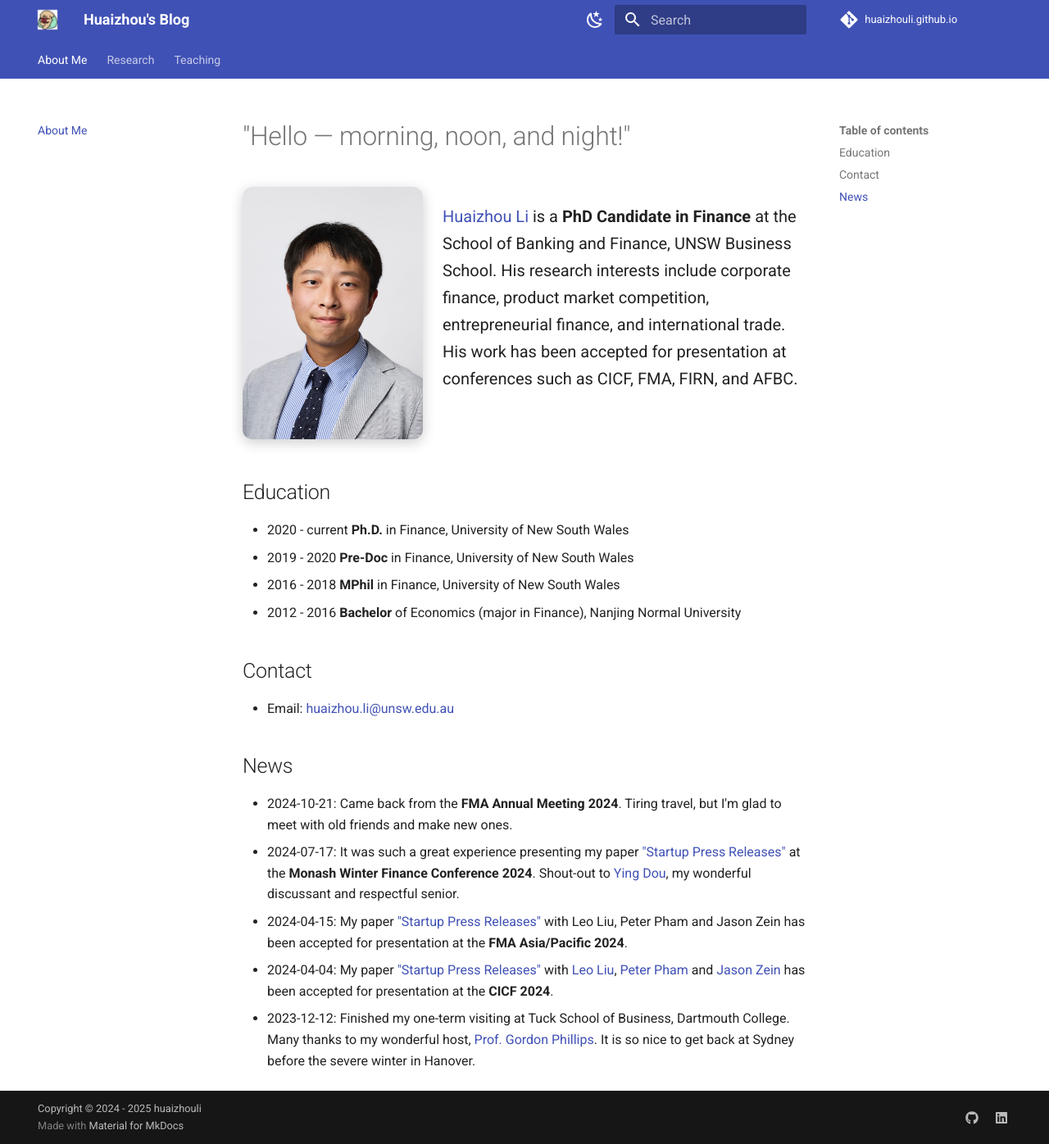
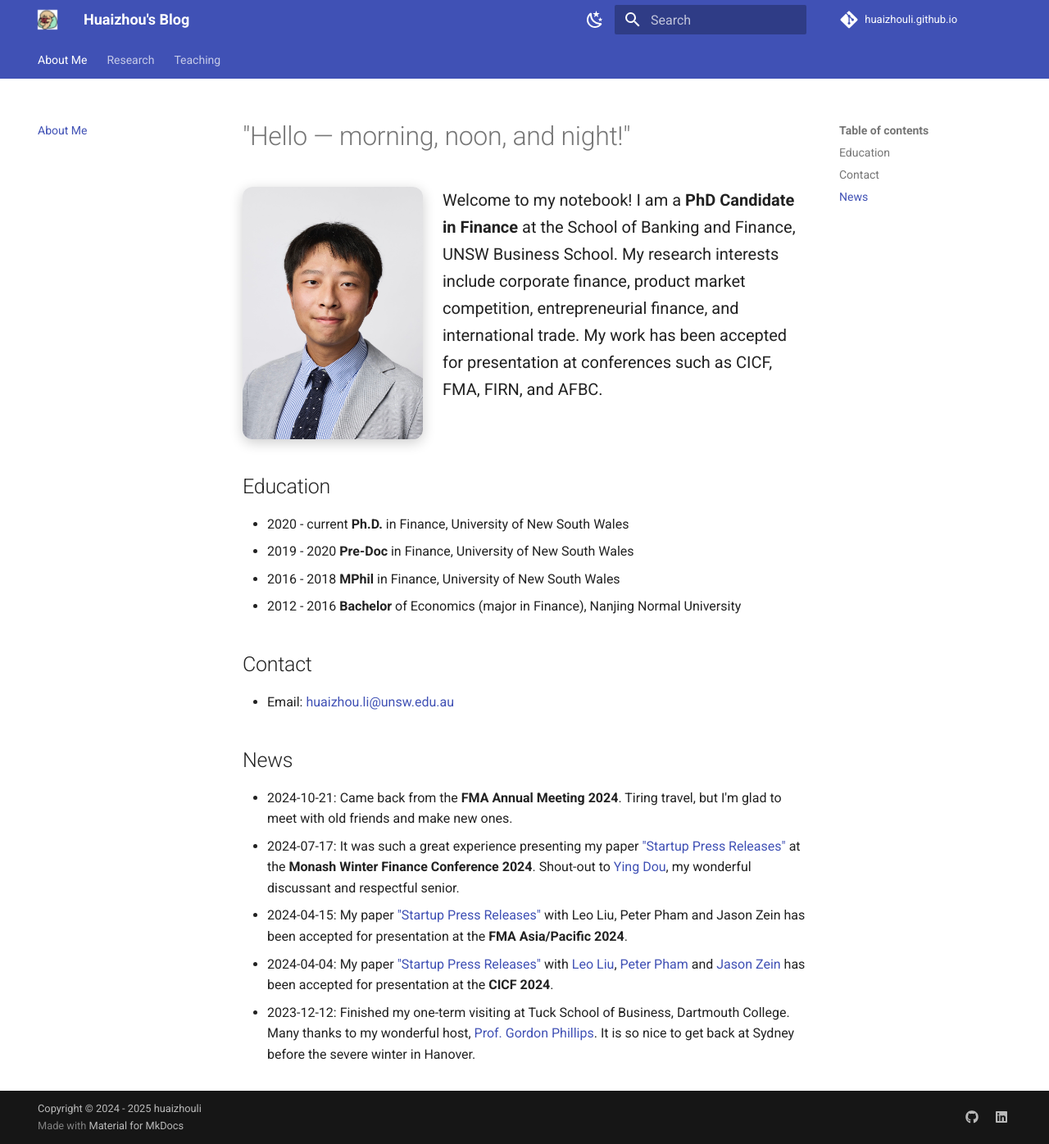
Before and after one commit to huaizhouli/huaizhouli.github.io, an MkDocs documentation site: the page built from docs/index.md, in a window 1280 px wide and 1396 px high. Shown: the whole window at 82% size. Built offline with MkDocs 1.6.1 and Material for MkDocs 9.7.7, drawn with Linux system fonts in a browser that asks for light colours; comment, search, counter and statistics services are not loaded.

Commit message:
Update index.md

```diff
--- a/docs/index.md
+++ b/docs/index.md
@@ -2,8 +2,8 @@
 
 <div style="display:flex; align-items:flex-start; gap:24px; margin-bottom:2rem; flex-wrap:nowrap;">
 
-  <!-- Photo (left, smaller) -->
-  <div style="flex:0 0 auto;">
+  <!-- Photo (left, smaller, aligned with text) -->
+  <div style="flex:0 0 auto; display:flex; align-items:flex-start;">
     <img
       src="images/selfie_v.jpeg"
       alt="Profile Photo"
@@ -12,11 +12,11 @@
   </div>
 
   <!-- Intro (right, default text size) -->
-  <div style="flex:1 1 auto; min-width:0; font-size:1rem; line-height:1.65;">
-    <p>
-      <a href="https://huaizhouli.github.io/">Huaizhou Li</a> is a <strong>PhD Candidate in Finance</strong> at the School of Banking and Finance, UNSW Business School.
-      His research interests include corporate finance, product market competition, entrepreneurial finance, and international trade.
-      His work has been accepted for presentation at conferences such as CICF, FMA, FIRN, and AFBC.
+  <div style="flex:1 1 auto; min-width:0; font-size:1rem; line-height:1.65; display:flex; align-items:flex-start;">
+    <p style="margin:0;">
+      Welcome to my notebook! I am a <strong>PhD Candidate in Finance</strong> at the School of Banking and Finance, UNSW Business School.
+      My research interests include corporate finance, product market competition, entrepreneurial finance, and international trade.
+      My work has been accepted for presentation at conferences such as CICF, FMA, FIRN, and AFBC.
     </p>
   </div>
 
```
